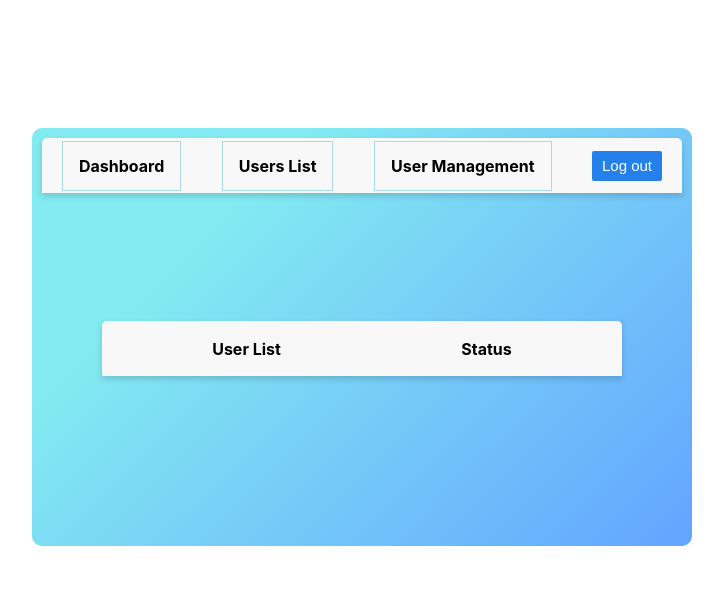
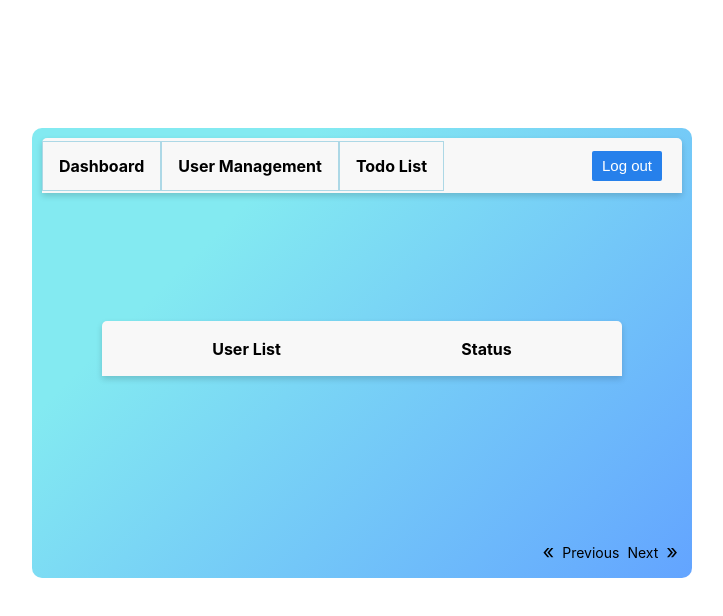
Before and after one commit to KhanJabeer/MachineTest, a React (Create React App) app in the folder machine-test/: page /dashboard in a window 1280 px wide. Shown: the top 616 px of the page, without its empty margins (278-1001 px from the left). Built offline with nearby package versions, Linux system fonts and the light colour scheme; sample sign-in values are in the browser's storage.

Commit message:
dslkflsk

```diff
--- a/machine-test/src/App.css
+++ b/machine-test/src/App.css
@@ -18,7 +18,10 @@
   height: 40px;
 }
 
-
+.link_focused{
+  background-color: red;
+  color: white;
+}
 .link_header {
  float: left;
   text-align: center;
--- a/machine-test/src/App.js
+++ b/machine-test/src/App.js
@@ -3,7 +3,7 @@ import {BrowserRouter as Router,Route,Link} from "react-router-dom";
 import Login from './Components/Login/Login'
 import Dashboard from './Components/Dashboard/Dashboard'
 import UserManage from './Components/UserManage/UserManage'
-import PostMaster from './Components/TodoList/PostMaster'
+import TodoList from './Components/TodoList/TodoList'
 import "./index.css";
 import "./App.css";
 import Users from "./utils/Users";
@@ -55,9 +55,8 @@ const App = () => {
     <Router>
 
 
-
            <Route exact  path="/" render={(props) => <Login {...props} changeAuth={changeAuth} users={users} /> }/>
-           <PrivateRoute path="/post"  component={PostMaster} isAuthenticated={isAuthenticated} />
+           <PrivateRoute path="/todolist"  component={TodoList} isAuthenticated={isAuthenticated} />
            <PrivateRoute path="/usermanage"  component={UserManage} isAuthenticated={isAuthenticated} />
            <PrivateRoute path="/dashboard" component={Dashboard} isAuthenticated={isAuthenticated} loggedInUser={loggedInUser} />
 
--- a/machine-test/src/Components/Dashboard/Dashboard.css
+++ b/machine-test/src/Components/Dashboard/Dashboard.css
@@ -1,10 +1,16 @@
-.dash_title{
+.dash_heads{
+    display: flex;
+    justify-content: space-between;
+    align-items: center;
     font-weight: bold;
-    padding: 10px 20px;
+    padding: 10px 20px 10px 0px;
     background-color: #F8F8F8;
     box-shadow: 0px 3px 6px #00000029;
     border-radius: 5px 5px 0px 0px;
     height: 35px;
+}
+.dash_title{
+
     display: flex;
     align-items: center;
     justify-content: space-between;
@@ -51,3 +57,8 @@
     align-items: center;
     margin: 25px 5px 15px 5px;
 }
+.user_names,
+.status{
+    width: 50%;
+    margin: 5px;
+}
--- a/machine-test/src/Components/Dashboard/Dashboard.jsx
+++ b/machine-test/src/Components/Dashboard/Dashboard.jsx
@@ -1,18 +1,19 @@
 import React,{useEffect,useState} from "react";
 import './Dashboard.css'
 import {BrowserRouter as Router,Route,Switch,Link,Redirect} from "react-router-dom";
-import Pagination from '../Pagination/Pagination';
+import Pagination,{PaginationHelper} from '../Pagination/Pagination';
 
 
 const Dashboard = ({ loggedInUser,history }) => {
 
-  console.log("sdakjfhsalkjdf",loggedInUser)
 
   const [userDetails,setUserDetails] = useState([])
 
   const [currId,setCurrId] = useState(null)
   const [currentPage, setCurrentPage] = useState(1);
   const [postsPerPage] = useState(5);
+  const [paginationIndex,updatePaginationIndex] =useState(0);
+
 
   useEffect(() => {
     loadUserDetails()
@@ -41,27 +42,47 @@ const logout = () => {
   // Get current posts
   const indexOfLastPost = currentPage * postsPerPage;
   const indexOfFirstPost = indexOfLastPost - postsPerPage;
-  const currentPosts = userDetails && userDetails.slice(indexOfFirstPost, indexOfLastPost);
-console.log(currentPage,postsPerPage)
+  const currentPosts = userDetails && userDetails.filter((user)=>user.role === "user" && user.userId !== currId).slice            (indexOfFirstPost, indexOfLastPost);
+
   // Change page
-  const dashPage = dashPage => setCurrentPage(dashPage);
+  const setpaginate = (pageNumber,click_data) => {
 
+    var gethelperData=PaginationHelper.checkingPaginationProcess(pageNumber,click_data,null,userDetails,postsPerPage,currentPage);
+    if(gethelperData.pageNumber){
+      setCurrentPage(gethelperData.pageNumber);
+    }
+    if(gethelperData.totalmovedpage>=0){
+      updatePaginationIndex(gethelperData.totalmovedpage);
+    }
+
+  }
+
+  const updatePaginationData=(data,totalnumbers)=>{
+
+    updatePaginationIndex(data);
+    var gethelperData=PaginationHelper.checkingPaginationProcess((data*5)+1,null,totalnumbers,userDetails,postsPerPage,currentPage);
+    if(gethelperData.pageNumber){
+      setCurrentPage(gethelperData.pageNumber);
+    }
+
+  }
 
   return(
     <div>
-       <header>
+       <header className="dash_heads">
            <div className="dash_title">
            <div>
            <Link to="/dashboard" className="link_header">Dashboard</Link>
            </div>
-             <div>
-           <Link to="/post" className="link_header">Users List</Link>
-           </div>
-       {loggedInUser && loggedInUser.role !== "user" && <div>
+
+          {loggedInUser && loggedInUser.role !== "user" && <div>
               <Link to="/usermanage" className="link_header">User Management</Link>
            </div>}
-
-
+           <div>
+           <Link to="/todolist" className="link_header">Todo List</Link>
+           </div>
+           </div>
+           <div>
            <div className="logout_btn" >
              <div className="logged_user">{loggedInUser && loggedInUser.name}</div>
               <button onClick={logout}>Log out</button>
@@ -72,19 +93,26 @@ console.log(currentPage,postsPerPage)
 
            <div className="dash_content">
 
-           <div className="userstatus_header">User List<span>Status</span></div>
+           <div className="userstatus_header">
+             <div>User List</div>
+             <div>Status</div>
+             </div>
             {currentPosts && currentPosts.length > 0 && currentPosts.map((user) => {
               return(
-                user.role === "user" && user.userId !== currId && <div className="user_status">{user.name}<span>{user.status}</span></div>
+                 <div className="users"><div className="user_names">{user.name}</div><div className="status">{user.status}</div></div>
               )
             })}
            </div>
 
            <Pagination
-        postsPerPage={postsPerPage}
-        totalPosts={userDetails && userDetails.length}
-        paginate={dashPage}
-      />
+            postsPerPage={postsPerPage}
+            totalPosts={userDetails && userDetails.length}
+            paginationIndex={paginationIndex}
+            udpatePageNumber={(i)=>setCurrentPage(i)}
+            paginate={(data)=>setpaginate(data,'click')}
+            updatePaginationIndex={(data,totalnumbers)=>updatePaginationData(data,totalnumbers)}
+            pageNo={currentPage && currentPage}
+            />
 
     </div>
   )
--- a/machine-test/src/Components/Pagination/Pagination.css
+++ b/machine-test/src/Components/Pagination/Pagination.css
@@ -5,16 +5,48 @@
     margin-top: 10px;
 }
 .page_no{
+    padding: 3px;
+    margin: 5px;
+    border: 1px solid black;
+    background:  white;
+      text-decoration: none;
+    width: 20px;
+    height: 26px;
+    cursor: pointer;
+    outline: -webkit-focus-ring-color auto 1px;
+}
+.pageno_link{
+    text-decoration: none;
+    color: black ;
+}
+.active{
+    /* background: #66AAFE; */
+
+}
+.page_no.active{
     padding: 5px;
     margin: 5px;
     border: 1px solid black;
-    background: white;
-    text-decoration: none !important;
+    background: grey;
+    text-decoration: none;
     width: 20px;
     height: 26px;
     cursor: pointer;
+    outline: -webkit-focus-ring-color auto 1px;
 }
-.pageno_link{
-    text-decoration: none;
-    color: black !important;
+ .active > .pageno_link  {
+color:black;
+background: grey;
 }
+.page_icon{
+    font-size: 20px;
+    margin: 4px;
+    cursor: pointer;
+    color: black ;
+}
+.page_text{
+    font-size: 14px;
+    margin: 4px;
+    cursor: pointer;
+    color: black ;
+}
--- a/machine-test/src/Components/Pagination/Pagination.jsx
+++ b/machine-test/src/Components/Pagination/Pagination.jsx
@@ -1,23 +1,58 @@
 import React from 'react';
 import './Pagination.css';
 
-const Pagination = ({ postsPerPage, totalPosts, paginate }) => {
+
+export const PaginationHelper={
+
+  checkingPaginationProcess : (pageNumber,click_data,totalnumbers,posts,postsPerPage,currentPage) => {
+
+    var totalmovedpage=Math.ceil(pageNumber/5)-1;//to find where the pagenumber falls in which row
+    var totalpagerow=Math.ceil(Math.ceil(posts.length/postsPerPage)/5);//to find how much rows we have
+    var checkcurrentnumber=(totalmovedpage*5)+1;
+    var checkcurrentnumbermax=(totalmovedpage+1)*5;
+    var checkcomingundermax=(currentPage>=checkcurrentnumber&&currentPage<=checkcurrentnumbermax);
+
+    if(click_data){
+      return {'pageNumber':pageNumber,'totalmovedpage':totalmovedpage,'click':true}
+    }
+    if((totalmovedpage==0&&checkcomingundermax)||(totalmovedpage==(totalpagerow-1)&&checkcomingundermax)){
+      return {};
+    }
+   return {'pageNumber':pageNumber}
+  }
+}
+
+const Pagination = ({ postsPerPage, totalPosts, paginate,pageNo,udpatePageNumber,paginationIndex,updatePaginationIndex }) => {
+
   const pageNumbers = [];
 
   for (let i = 1; i <= Math.ceil(totalPosts / postsPerPage); i++) {
     pageNumbers.push(i);
   }
 
-  return (
+const totalpaginationdivideLength=Math.ceil(pageNumbers.length/5);
+
+return (
 
       <div className='pagination'>
-        {pageNumbers.map(number => (
-          <div key={number} className='page_no'>
+
+
+      <a onClick={()=>updatePaginationIndex&&updatePaginationIndex(paginationIndex>1?paginationIndex-1:0,pageNumbers.length)} className="page_icon">&laquo;</a>
+
+       <a onClick={()=>udpatePageNumber&&paginate(pageNo>0?pageNo-1:1)} className="page_text">Previous</a>
+
+        {JSON.parse(JSON.stringify(pageNumbers)).splice(paginationIndex*5,5).map(number => (
+          <div key={number} className={`page_no ${pageNo==number?'active':''}`}>
             <a onClick={() => paginate(number)}  className='pageno_link'>
               {number}
             </a>
           </div>
         ))}
+
+       <a onClick={()=>udpatePageNumber&&paginate((pageNo<pageNumbers.length)?(pageNo+1):pageNumbers.length)} className="page_text">Next</a>
+
+       <a onClick={()=>updatePaginationIndex&&updatePaginationIndex(paginationIndex<totalpaginationdivideLength-1?paginationIndex+1:totalpaginationdivideLength-1,pageNumbers.length)} className="page_icon">&raquo;</a>
+
       </div>
 
   );
--- a/machine-test/src/Components/TodoList/PostMaster.css
+++ b/machine-test/src/Components/TodoList/TodoList.css
@@ -1,14 +1,15 @@
 .post_title{
   font-weight: bold;
-    padding: 10px 20px;
-    background-color: #F8F8F8;
+  padding: 10px 20px 10px 0px;
+  background-color: #F8F8F8;
     box-shadow: 0px 3px 6px #00000029;
     border-radius: 5px 5px 0px 0px;
     height: 35px;
     display: flex;
     align-items: center;
-    justify-content: space-between;
-}.link_header{
+    justify-content: flex-start;
+}
+.link_header{
   color: black;
 }
 .table_style{
--- a/machine-test/src/Components/TodoList/PostMaster.jsx
+++ b/machine-test/src/Components/TodoList/TodoList.jsx
@@ -1,16 +1,16 @@
 import React, { useState, useEffect } from 'react';
-import  './PostMaster.css';
-import Pagination from '../Pagination/Pagination';
+import  './TodoList.css';
+import Pagination,{PaginationHelper} from '../Pagination/Pagination';
 import {BrowserRouter as Router,Route,Switch,Link} from "react-router-dom";
 
 
-const PostMaster = () => {
+const TodoList = () => {
   const [posts, setPosts] = useState([]);
   const [loading, setLoading] = useState(false);
   const [currentPage, setCurrentPage] = useState(1);
-  const [postsPerPage] = useState(5);
+  const [postsPerPage] = useState(10);
   const [hasError, setErrors] = useState(false);
-
+  const [paginationIndex,updatePaginationIndex] =useState(0);
   const [userDetails,setUserDetails] = useState([]);
   const [loggedInUser,setLoggedInUser] = useState(null)
 
@@ -19,9 +19,10 @@ const PostMaster = () => {
 
     const fetchPosts = async () => {
       setLoading(true);
-      const res = await fetch('https://jsonplaceholder.typicode.com/users')
+      const res = await fetch('https://jsonplaceholder.typicode.com/todos')
       res.json()
-      .then(res => setPosts(res))
+      .then(res => setPosts(res),console.log(res,"scfksdnkfjskdf"))
+
       .catch(err => setErrors(err));
       setLoading(false);
 
@@ -31,9 +32,7 @@ const PostMaster = () => {
     loadUserDetails();
   }, []);
 
-  if (loading) {
-    return <h2>Loading...</h2>;
-  }
+
 
   // Get current posts
   const indexOfLastPost = currentPage * postsPerPage;
@@ -41,8 +40,17 @@ const PostMaster = () => {
   const currentPosts = posts && posts.slice(indexOfFirstPost, indexOfLastPost);
 
   // Change page
-  const paginate = pageNumber => setCurrentPage(pageNumber);
+  const setpaginate = (pageNumber,click_data) => {
 
+    var gethelperData=PaginationHelper.checkingPaginationProcess(pageNumber,click_data,null,posts,postsPerPage,currentPage);
+    if(gethelperData.pageNumber){
+      setCurrentPage(gethelperData.pageNumber);
+    }
+    if(gethelperData.totalmovedpage>=0){
+      updatePaginationIndex(gethelperData.totalmovedpage);
+    }
+
+  }
 
   const loadUserDetails = () => {
 
@@ -57,29 +65,38 @@ const PostMaster = () => {
 
     }
   }
+  const updatePaginationData=(data,totalnumbers)=>{
+    updatePaginationIndex(data);
+    var gethelperData=PaginationHelper.checkingPaginationProcess((data*5)+1,null,totalnumbers,posts,postsPerPage,currentPage);
+    if(gethelperData.pageNumber){
+      setCurrentPage(gethelperData.pageNumber);
+    }
+  }
 
   return (
     <div className='container mt-5'>
+
         <div className="post_title">
-          {/* <div>Users List</div> */}
         <Link to="/dashboard" className="link_header">DashBoard</Link>
-        <Link to="/post" className="link_header">Users List</Link>
         {loggedInUser && loggedInUser.role !== "user" &&<Link to="/usermanage" className="link_header">User Management</Link>}
+        <Link to="/todolist" className="link_header">Todo List</Link>
         </div>
+
         <table className="table_style">
+
             <tr>
-                <th>Name</th>
-                <th>User Name</th>
-                <th>Email Id</th>
+                <th>To Do Task</th>
+                <th>Status</th>
+
             </tr>
 
             {currentPosts && currentPosts.map(currentPosts => (
 
-            <tr>
+           <tr>
 
-                <td>{currentPosts.name}</td>
-                <td>{currentPosts.username}</td>
-                <td>{currentPosts.email}</td>
+                <td>{currentPosts.title}</td>
+                <td>{currentPosts.completed}</td>
+
 
             </tr>
             ))}
@@ -93,10 +110,14 @@ const PostMaster = () => {
       <Pagination
         postsPerPage={postsPerPage}
         totalPosts={posts && posts.length}
-        paginate={paginate}
+        paginate={(data)=>setpaginate(data,'click')}
+        paginationIndex={paginationIndex}
+        updatePaginationIndex={(data,totalnumbers)=>updatePaginationData(data,totalnumbers)}
+        udpatePageNumber={(i)=>setCurrentPage(i)}
+        pageNo={currentPage && currentPage}
       />
     </div>
   );
 };
 
-export default PostMaster;
+export default TodoList;
--- a/machine-test/src/Components/UserManage/UserManage.jsx
+++ b/machine-test/src/Components/UserManage/UserManage.jsx
@@ -5,6 +5,8 @@ import { MdModeEdit, MdDelete } from "react-icons/md";
 import Users from "../../utils/Users";
 import UserManageModal from "../UsermanageModal/UsermanageModal";
 import UserdeleteManage from "../UsermanageModal/UserdeleteModal";
+import Pagination from '../Pagination/Pagination';
+
 
 const UserManage = () => {
 
@@ -20,7 +22,9 @@ const UserManage = () => {
 
   const [open, setOpen] = useState(false);
   const [currId,setCurrId] = useState(null)
-
+  const [currentPage, setCurrentPage] = useState(1);
+  const [postsPerPage] = useState(5);
+  const [paginationIndex,updatePaginationIndex] =useState(0);
 
   useEffect(() => {
       loadUserDetails()
@@ -68,16 +72,28 @@ const UserManage = () => {
     setopendelete(false)
 }
 
+  // Get current posts
+  const indexOfLastPost = currentPage * postsPerPage;
+  const indexOfFirstPost = indexOfLastPost - postsPerPage;
+  const currentPosts = userDetails && userDetails.filter((user)=>user.role === "user" && user.userId !== currId).slice
+  (indexOfFirstPost, indexOfLastPost);
+
+  // Change page
+  const managePage = managePage => setCurrentPage(managePage);
+
 
   return(
     <div>
-       <header>
+       <header className="usermanage_heads">
          <div className="usermanage_title">
-         {/* <div>User Management</div> */}
+
          <Link to="/dashboard" className="link_header">DashBoard</Link>
-         <Link to="/post" className="link_header">Users List</Link>
-         {loggedInUser&& loggedInUser.role !== "user" && <Link to="/dashboard" className="link_header">User Management</Link>}
+         {loggedInUser&& loggedInUser.role !== "user" && <Link to="/usermanage" className="link_header">User Management</Link>}
+         <Link to="/todolist" className="link_header">Todo List</Link>
+        </div>
 
+
+        <div>
          {loggedInUser && (loggedInUser.role === "root" ||  "admin") &&<div className="useradd_btn">
            <button onClick={addModal}>Add User</button>
          </div>}
@@ -87,11 +103,11 @@ const UserManage = () => {
         <div className="usermanage_content">
 
         <div className="usermanage_header">User List<span>Action</span></div>
-            {userDetails && userDetails.length > 0 && userDetails.map((user) => {
+            {currentPosts && currentPosts.length > 0 && currentPosts.map((user) => {
               return(
-              user.role === "user" && user.userId !== currId &&
+
                 <div className="users">
-                <div className="user_names">{user.name}</div>
+                <div className="usermanage_names">{user.name}</div>
                 <div className="action_icons">
                 {(loggedInUser.role === "root" ||  "admin") && <MdModeEdit  className="edit_icon" onClick={() => editModal(user.userId)}/>}
                   {loggedInUser.role === "root" && <MdDelete className="delete_icon" onClick={() => deleteOpen(user.userId)}/>}
@@ -129,6 +145,16 @@ const UserManage = () => {
         </div>
         }
 
+            <Pagination
+            postsPerPage={postsPerPage}
+            totalPosts={userDetails && userDetails.length}
+            paginate={managePage}
+            paginationIndex={paginationIndex}
+            updatePaginationIndex={(data)=>updatePaginationIndex(data)}
+            udpatePageNumber={(i)=>setCurrentPage(i)}
+            pageNo={currentPage && currentPage}
+            />
+
     </div>
   )
   }
```
Also changed, not shown: machine-test/src/Components/UserManage/UserManage.css (+12 -7 lines), 2 other files (tests, documents, lock files or other folders).
